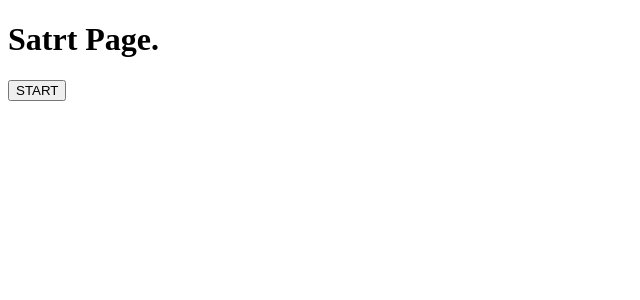
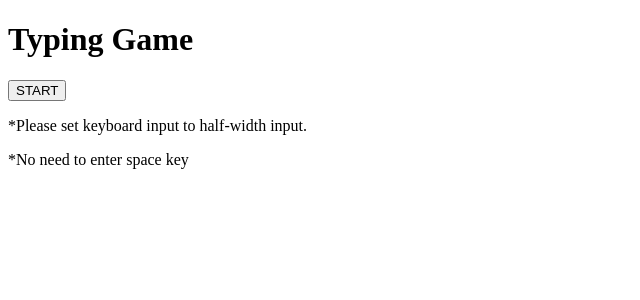
Before and after one commit to okayu8/electron-typing-game, a React app: page / in a window 1280 px wide. Shown: the top 300 px of the page, without its empty margins (0-640 px from the left). Built offline with nearby package versions, Linux system fonts and the light colour scheme.

Commit message:
fix handling to type white space

```diff
--- a/src/renderer/const/size.ts
+++ b/src/renderer/const/size.ts
@@ -1,6 +1,7 @@
 export const SIZE = {
   TEXT: {
+    ANNOTATION: 16,
+    TYPING: 24,
     TITLE: 36,
-    TYPING: 24,
   },
 } as const;
--- a/src/renderer/hooks/useCurrentTyping.tsx
+++ b/src/renderer/hooks/useCurrentTyping.tsx
@@ -19,19 +19,21 @@ export const useCurrentTyping = (
       // タイプミスフラグの初期化
       setIsCollectType(true);
 
-      let currentChar = text[currentIndex];
+      // 現在のタイピング対象の文字
+      const currentChar = text[currentIndex];
+      // 次にタイピング対象になる文字
+      const nextChar = text[currentIndex + 1];
+
       if (!currentChar) return;
-      if (currentChar === ' ') {
-        currentChar = text[currentIndex + 1];
-        if (e.key === currentChar) setCurrentIndex(currentIndex + 2);
-        return;
-      }
       if (e.key === 'Shift') return;
       if (e.key !== currentChar) {
+        // 入力失敗の場合 isCollectType を　 false にして返す
         setIsCollectType(false);
         return;
       }
+
       setCurrentIndex(currentIndex + 1);
+      if (nextChar === ' ') setCurrentIndex(currentIndex + 2);
     },
     [text, currentIndex, setCurrentIndex]
   );
--- a/src/renderer/view/App.tsx
+++ b/src/renderer/view/App.tsx
@@ -11,7 +11,7 @@ export const App = () => {
   const PageComponentList: { [key in TPageList]: React.ReactNode } = {
     start: <StartPage setCurrentPage={setCurrentPage} />,
     typing: <TypingPage setCurrentPage={setCurrentPage} />,
-    score: <ScorePage />,
+    score: <ScorePage setCurrentPage={setCurrentPage} />,
     ranking: <RankingPage />,
   };
   return <div>{PageComponentList[currentPage]}</div>;
--- a/src/renderer/view/pages/Score/index.tsx
+++ b/src/renderer/view/pages/Score/index.tsx
@@ -1,7 +1,17 @@
-export const ScorePage = () => {
+import { TPageList } from '../../../../common/types';
+import { PAGE_LIST } from '../../../../common/const';
+
+export type TScorePage = {
+  setCurrentPage: (pageName: TPageList) => void;
+};
+
+export const ScorePage = ({ setCurrentPage }: TScorePage) => {
   return (
     <div>
       <h1>Score Page.</h1>
+      <button onClick={() => setCurrentPage(PAGE_LIST.START)}>
+        Go to start page
+      </button>
     </div>
   );
 };
--- a/src/renderer/view/pages/Start/index.tsx
+++ b/src/renderer/view/pages/Start/index.tsx
@@ -2,6 +2,7 @@ import styled from '@emotion/styled';
 
 import { TPageList } from '../../../../common/types';
 import { PAGE_LIST } from '../../../../common/const';
+import { SIZE } from '../../../const/size';
 
 export type TSartPage = {
   setCurrentPage: (pageName: TPageList) => void;
@@ -10,8 +11,12 @@ export type TSartPage = {
 export const StartPage = ({ setCurrentPage }: TSartPage) => {
   return (
     <Wrapper>
-      <h1>Satrt Page.</h1>
+      <h1>Typing Game</h1>
       <button onClick={() => setCurrentPage(PAGE_LIST.TYPING)}>START</button>
+      <AnnotationArea>
+        <Annotation>*Please set keyboard input to half-width input.</Annotation>
+        <Annotation>*No need to enter space key</Annotation>
+      </AnnotationArea>
     </Wrapper>
   );
 };
@@ -19,3 +24,9 @@ export const StartPage = ({ setCurrentPage }: TSartPage) => {
 const Wrapper = styled.div`
   width: 800px;
 `;
+
+const AnnotationArea = styled.div``;
+
+const Annotation = styled.p`
+  font-size: ${SIZE.TEXT.ANNOTATION};
+`;
```
